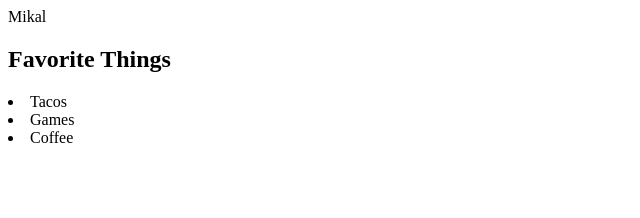
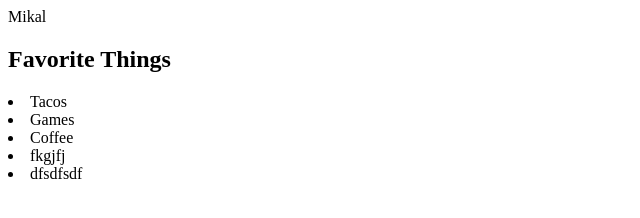
Before and after one commit to miklast/DESN468Site, a plain HTML site: page index.html in a window 1280 px wide. Shown: the whole page, without its empty margins (0-640 px from the left). Drawn offline with Linux system fonts and the light colour scheme.

Commit message:
added more list items

```diff
--- a/index.html
+++ b/index.html
@@ -15,6 +15,8 @@
 	<li>Tacos</li>
 	<li>Games</li>
 	<li>Coffee</li>
+    <li>fkgjfj</li>
+    <li>dfsdfsdf</li>
 </ui>
 </body>
 </html>
```
